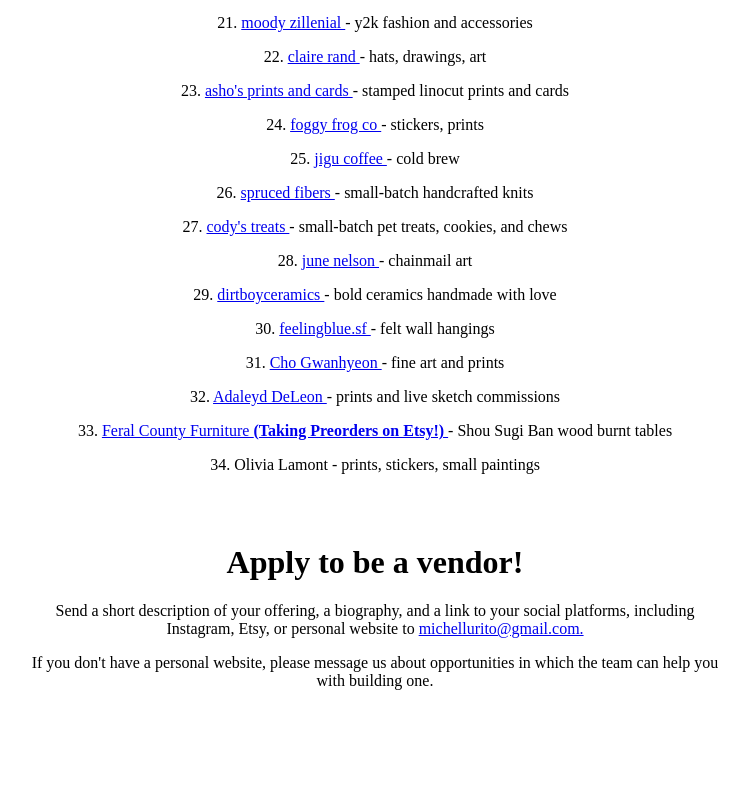
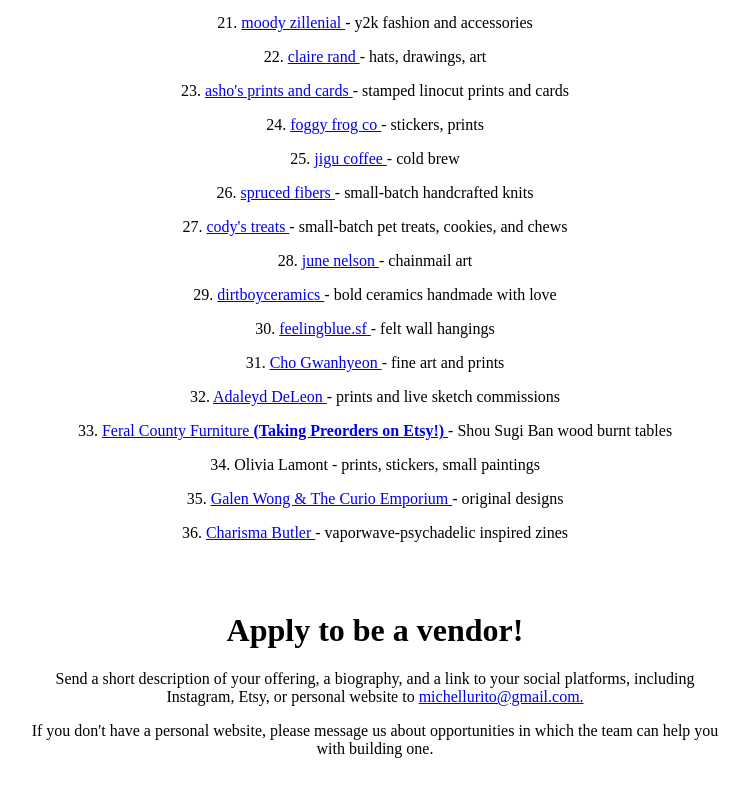
Before and after one commit to michellewong793/queer-art-fair-v2, a Next.js app: page /march-11-vendors in a window 1280 px wide. Shown: the part 912-1708 px from the top of the page, without its empty margins (265-1014 px from the left). Built offline with nearby package versions, Linux system fonts and the light colour scheme.

Commit message:
add galen

```diff
--- a/pages/march-11-vendors.js
+++ b/pages/march-11-vendors.js
@@ -45,6 +45,9 @@
      <p> 32. <a href="https://www.instagram.com/newt.kazoot"> Adaleyd DeLeon </a> - prints and live sketch commissions </p>
      <p> 33. <a href="/feralCounty"> Feral County Furniture <b> (Taking Preorders on Etsy!) </b> </a> - Shou Sugi Ban wood burnt tables </p>
      <p> 34. Olivia Lamont  - prints, stickers, small paintings </p>
+     <p> 35. <a href="https://www.etsy.com/shop/CurioDesignsEmporium"> Galen Wong & The Curio Emporium </a> - original designs </p>
+     <p> 36. <a href="https://www.instagram.com/donrbedumbo_"> Charisma Butler </a> - vaporwave-psychadelic inspired zines </p>
+
 
         <Spacer height={2} />
         <h1>Apply to be a vendor!</h1>
```
